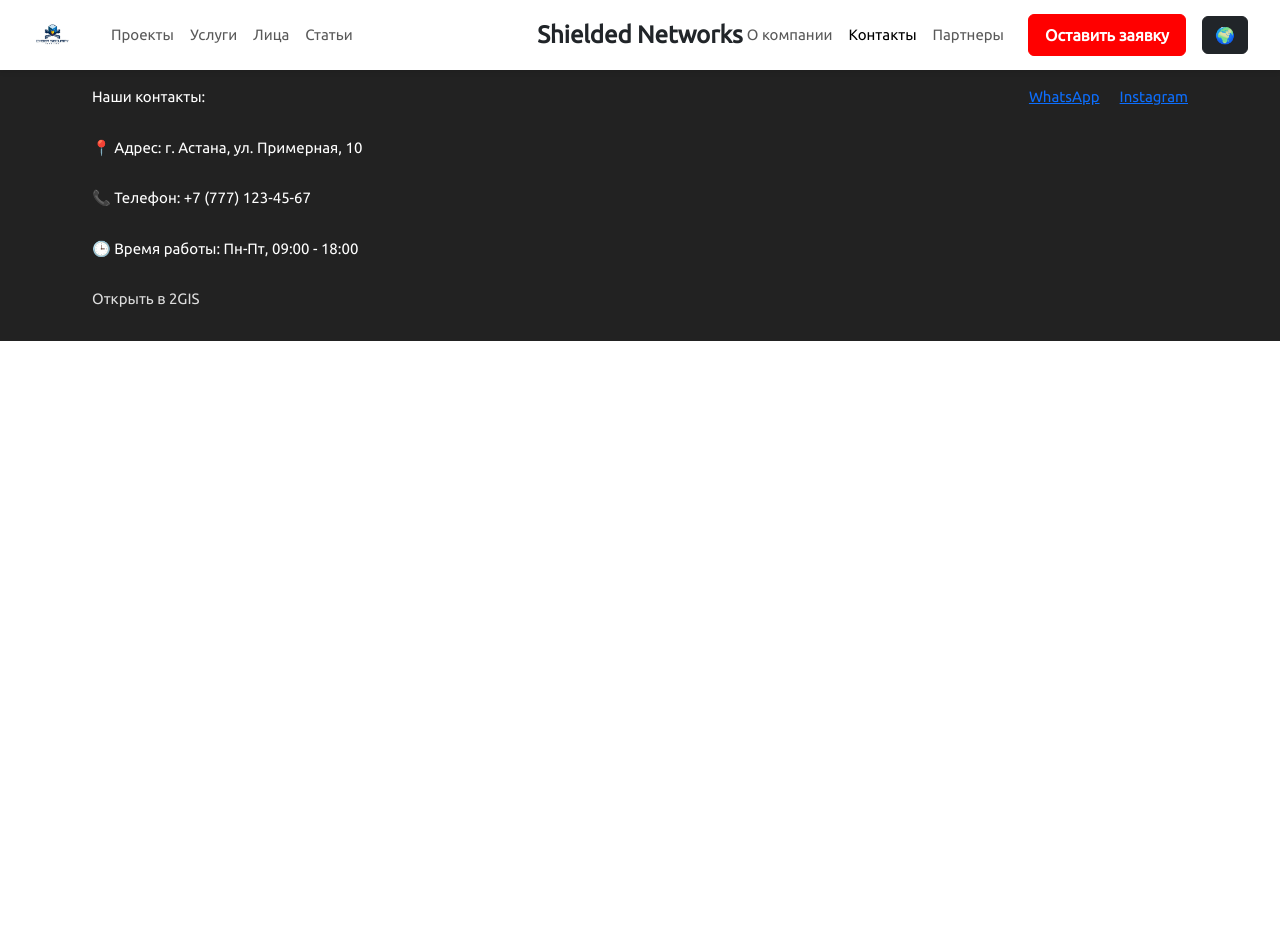
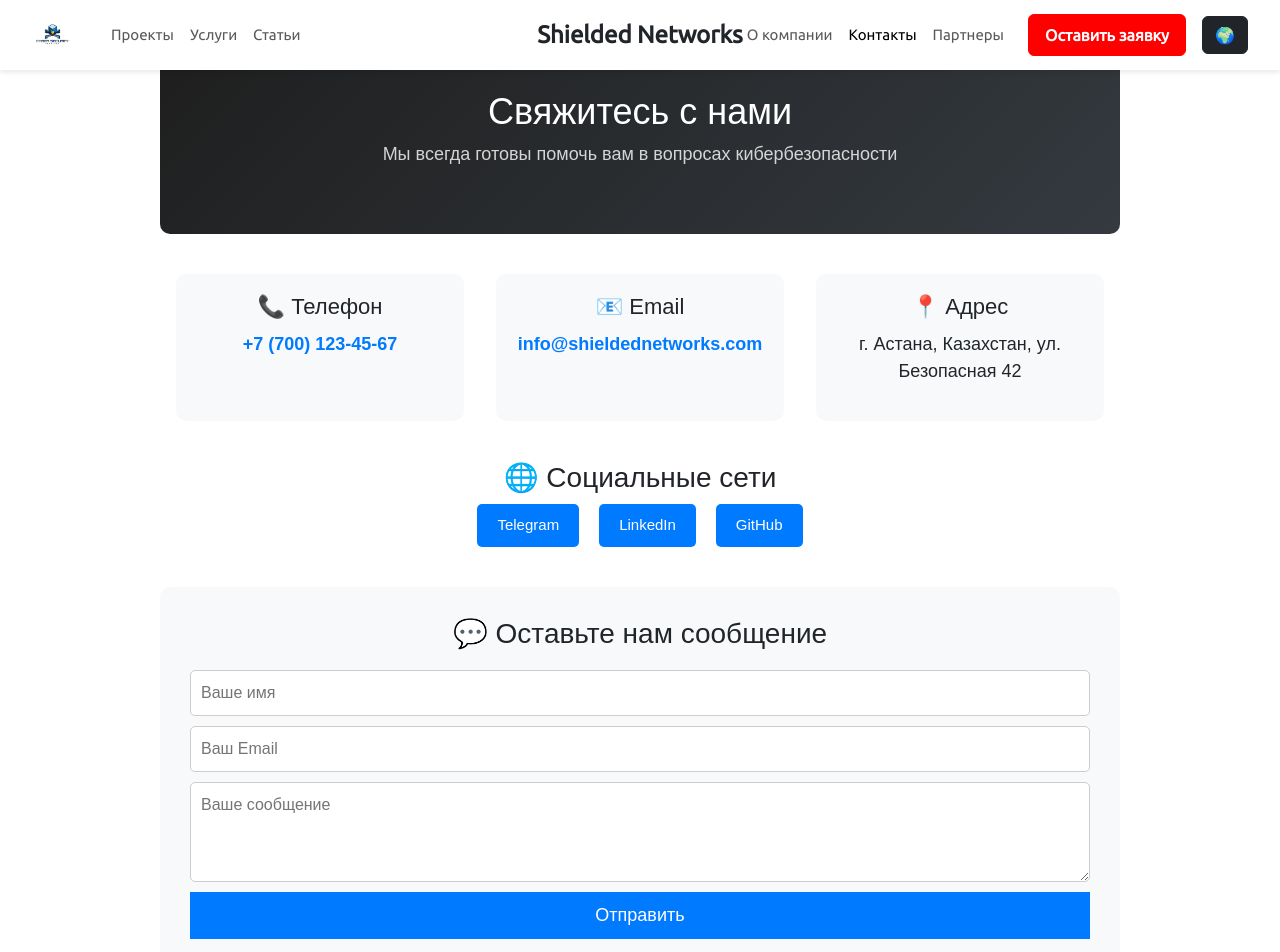
Before and after one commit to Neroframe/ReactFront, a React (Vite) app: page /contact in a window 1280 px wide. Shown: the top 952 px of the page. Before the commit the page ends 800 px from the top, so only its background shows below. Built offline with nearby package versions, Linux system fonts and the light colour scheme.

Commit message:
About us done

```diff
--- a/src/components/Navbar.jsx
+++ b/src/components/Navbar.jsx
@@ -70,7 +70,6 @@
           <ul className="navbar-nav me-auto">
             <NavButton to="/insights" text="Проекты" />
             <NavButton to="/services" text="Услуги" />
-            <NavButton to="/Faces" text="Лица" />
             <NavButton to="/news" text="Статьи" />
           </ul>
           <ul className="navbar-nav ms-auto">
--- a/src/pages/About.jsx
+++ b/src/pages/About.jsx
@@ -1,7 +1,64 @@
 import React from "react";
+import "../styles/About.css"; // Подключаем стили
 
 const About = () => {
-  return <h1>About Page</h1>;
+  return (
+    <div className="about-container">
+      {/* Блок с заголовком */}
+      <header className="about-header">
+        <h1>О компании <span className="highlight">Shielded Networks</span></h1>
+        <p>Ваш надежный партнер в области кибербезопасности</p>
+      </header>
+
+      {/* Раздел "Наша миссия" */}
+      <section className="about-mission">
+        <div className="about-content">
+          <h2>Наша миссия</h2>
+          <p>
+            Мы помогаем бизнесу и частным клиентам защитить их данные,
+            минимизировать киберугрозы и быть на шаг впереди хакеров.
+          </p>
+        </div>
+        <img src="/src/assets/security-mission.jpg" alt="Миссия компании" />
+      </section>
+
+      {/* Раздел "История компании" */}
+      <section className="about-history">
+        <img src="/src/assets/history.jpg" alt="История компании" />
+        <div className="about-content">
+          <h2>История компании</h2>
+          <p>
+            Shielded Networks была основана в 2024 году группой энтузиастов,
+            стремящихся сделать кибербезопасность доступной и эффективной.
+            Сегодня мы работаем с бизнесом разного масштаба, предлагая
+            инновационные решения и экспертный подход.
+          </p>
+        </div>
+      </section>
+
+      {/* Раздел "Наша команда" */}
+      <section className="about-team">
+        <h2>Наша команда</h2>
+        <div className="team-grid">
+          <div className="team-member">
+            <img src="/src/assets/team/adilet.jpg" alt="Асылжан" />
+            <h3>Асылжан</h3>
+            <p>Основатель идеи и разработчик концепции услуг</p>
+          </div>
+          <div className="team-member">
+            <img src="/src/assets/team/bagdar.jpg" alt="..." />
+            <h3>ИМЯ</h3>
+            <p>Ответственный за бизнес-модель и развитие компании</p>
+          </div>
+          <div className="team-member">
+            <img src="/src/assets/team/you.jpg" alt="..." />
+            <h3>ИМЯ</h3>
+            <p>Ключевой участник команды и будущий лидер в кибербезопасности</p>
+          </div>
+        </div>
+      </section>
+    </div>
+  );
 };
 
 export default About;
--- a/src/pages/Contact.jsx
+++ b/src/pages/Contact.jsx
@@ -1,7 +1,53 @@
 import React from "react";
+import "../styles/Contact.css"; // Подключаем стили
 
 const Contact = () => {
-  return <h1>Contact Page</h1>;
+  return (
+    <div className="contact-container">
+      {/* Заголовок страницы */}
+      <header className="contact-header">
+        <h1>Свяжитесь с нами</h1>
+        <p>Мы всегда готовы помочь вам в вопросах кибербезопасности</p>
+      </header>
+
+      {/* Основная контактная информация */}
+      <section className="contact-info">
+        <div className="contact-card">
+          <h2>📞 Телефон</h2>
+          <p><a href="tel:+77001234567">+7 (700) 123-45-67</a></p>
+        </div>
+        <div className="contact-card">
+          <h2>📧 Email</h2>
+          <p><a href="mailto:info@shieldednetworks.com">info@shieldednetworks.com</a></p>
+        </div>
+        <div className="contact-card">
+          <h2>📍 Адрес</h2>
+          <p>г. Астана, Казахстан, ул. Безопасная 42</p>
+        </div>
+      </section>
+
+      {/* Социальные сети */}
+      <section className="contact-social">
+        <h2>🌐 Социальные сети</h2>
+        <div className="social-links">
+          <a href="https://t.me/shieldednetworks" target="_blank" rel="noopener noreferrer">Telegram</a>
+          <a href="https://www.linkedin.com/company/shieldednetworks" target="_blank" rel="noopener noreferrer">LinkedIn</a>
+          <a href="https://github.com/shieldednetworks" target="_blank" rel="noopener noreferrer">GitHub</a>
+        </div>
+      </section>
+
+      {/* Форма обратной связи */}
+      <section className="contact-form">
+        <h2>💬 Оставьте нам сообщение</h2>
+        <form>
+          <input type="text" placeholder="Ваше имя" required />
+          <input type="email" placeholder="Ваш Email" required />
+          <textarea placeholder="Ваше сообщение" required></textarea>
+          <button type="submit">Отправить</button>
+        </form>
+      </section>
+    </div>
+  );
 };
 
 export default Contact;
--- /dev/null
+++ b/src/styles/About.css
@@ -0,0 +1,124 @@
+/* Основной контейнер страницы */
+.about-container {
+    max-width: 1200px;
+    margin: 0 auto;
+    padding: 40px 20px;
+    text-align: center;
+    font-family: "Arial", sans-serif;
+  }
+
+  /* Заголовок страницы */
+  .about-header {
+    background: linear-gradient(135deg, #1e1e1e, #343a40);
+    color: white;
+    padding: 50px;
+    border-radius: 10px;
+    margin-bottom: 40px;
+  }
+
+  .about-header h1 {
+    font-size: 36px;
+    margin-bottom: 10px;
+  }
+
+  .about-header .highlight {
+    color: #ff4500; /* Красный акцент */
+  }
+
+  .about-header p {
+    font-size: 18px;
+    opacity: 0.8;
+  }
+
+  /* Разделы с текстом и изображением */
+  .about-mission,
+  .about-history {
+    display: flex;
+    align-items: center;
+    justify-content: space-between;
+    gap: 20px;
+    margin-bottom: 40px;
+  }
+
+  .about-mission img,
+  .about-history img {
+    width: 50%;
+    border-radius: 10px;
+  }
+
+  .about-content {
+    width: 50%;
+    text-align: left;
+  }
+
+  .about-content h2 {
+    font-size: 28px;
+    margin-bottom: 10px;
+  }
+
+  .about-content p {
+    font-size: 18px;
+    color: #444;
+  }
+
+  /* Раздел с командой */
+  .about-team h2 {
+    font-size: 30px;
+    margin-bottom: 20px;
+  }
+
+  .team-grid {
+    display: flex;
+    justify-content: center;
+    gap: 30px;
+    flex-wrap: wrap;
+  }
+
+  .team-member {
+    background: #f8f9fa;
+    padding: 20px;
+    border-radius: 10px;
+    text-align: center;
+    width: 250px;
+    transition: transform 0.3s ease-in-out;
+  }
+
+  .team-member:hover {
+    transform: translateY(-5px);
+  }
+
+  .team-member img {
+    width: 100px;
+    height: 100px;
+    border-radius: 50%;
+    margin-bottom: 10px;
+  }
+
+  .team-member h3 {
+    font-size: 20px;
+    margin-bottom: 5px;
+  }
+
+  .team-member p {
+    font-size: 16px;
+    color: #666;
+  }
+
+  /* Адаптивность */
+  @media (max-width: 768px) {
+    .about-mission,
+    .about-history {
+      flex-direction: column;
+    }
+
+    .about-mission img,
+    .about-history img,
+    .about-content {
+      width: 100%;
+    }
+
+    .team-grid {
+      flex-direction: column;
+      align-items: center;
+    }
+  }
--- /dev/null
+++ b/src/styles/Contact.css
@@ -0,0 +1,150 @@
+/* Основной контейнер */
+.contact-container {
+    max-width: 1000px;
+    margin: 0 auto;
+    padding: 40px 20px;
+    font-family: "Arial", sans-serif;
+    text-align: center;
+  }
+
+  /* Заголовок страницы */
+  .contact-header {
+    background: linear-gradient(135deg, #1e1e1e, #343a40);
+    color: white;
+    padding: 50px;
+    border-radius: 10px;
+    margin-bottom: 40px;
+  }
+
+  .contact-header h1 {
+    font-size: 36px;
+  }
+
+  .contact-header p {
+    font-size: 18px;
+    opacity: 0.8;
+  }
+
+  /* Контактные карточки */
+  .contact-info {
+    display: flex;
+    justify-content: space-around;
+    flex-wrap: wrap;
+    margin-bottom: 40px;
+  }
+
+  .contact-card {
+    background: #f8f9fa;
+    padding: 20px;
+    border-radius: 10px;
+    text-align: center;
+    width: 30%;
+    transition: transform 0.3s ease-in-out;
+  }
+
+  .contact-card:hover {
+    transform: translateY(-5px);
+  }
+
+  .contact-card h2 {
+    font-size: 22px;
+    margin-bottom: 10px;
+  }
+
+  .contact-card p {
+    font-size: 18px;
+  }
+
+  .contact-card a {
+    text-decoration: none;
+    color: #007bff;
+    font-weight: bold;
+  }
+
+  /* Социальные сети */
+  .contact-social h2 {
+    font-size: 28px;
+    margin-bottom: 10px;
+  }
+
+  .social-links {
+    display: flex;
+    justify-content: center;
+    gap: 20px;
+  }
+
+  .social-links a {
+    text-decoration: none;
+    background: #007bff;
+    color: white;
+    padding: 10px 20px;
+    border-radius: 5px;
+    transition: background 0.3s ease-in-out;
+  }
+
+  .social-links a:hover {
+    background: #0056b3;
+  }
+
+  /* Форма обратной связи */
+  .contact-form {
+    background: #f8f9fa;
+    padding: 30px;
+    border-radius: 10px;
+    margin-top: 40px;
+  }
+
+  .contact-form h2 {
+    font-size: 28px;
+    margin-bottom: 20px;
+  }
+
+  .contact-form form {
+    display: flex;
+    flex-direction: column;
+    gap: 10px;
+  }
+
+  .contact-form input,
+  .contact-form textarea {
+    width: 100%;
+    padding: 10px;
+    font-size: 16px;
+    border: 1px solid #ccc;
+    border-radius: 5px;
+  }
+
+  .contact-form textarea {
+    height: 100px;
+  }
+
+  .contact-form button {
+    background: #007bff;
+    color: white;
+    padding: 10px;
+    font-size: 18px;
+    border: none;
+    cursor: pointer;
+    transition: background 0.3s ease-in-out;
+  }
+
+  .contact-form button:hover {
+    background: #0056b3;
+  }
+
+  /* Адаптивность */
+  @media (max-width: 768px) {
+    .contact-info {
+      flex-direction: column;
+      gap: 20px;
+    }
+
+    .contact-card {
+      width: 100%;
+    }
+
+    .social-links {
+      flex-direction: column;
+      gap: 10px;
+    }
+  }
```
